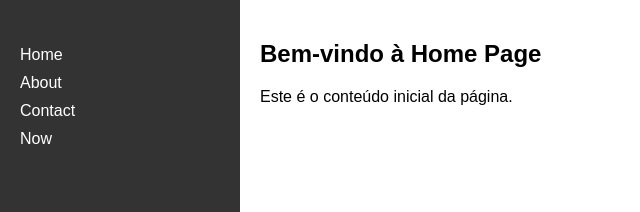
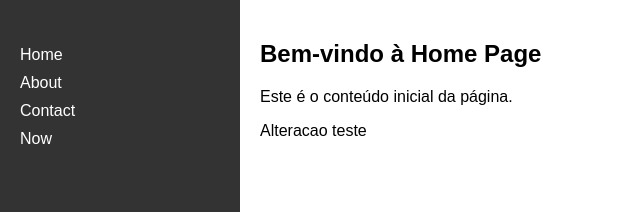
Before and after one commit to BrunoH4ds/HTML-MCD, a plain HTML site: page index.html in a window 1280 px wide. Shown: the top 212 px of the page, without its empty margins (0-640 px from the left). Drawn offline with Linux system fonts and the light colour scheme.

Commit message:
Alteracao teste

```diff
--- a/index.html
+++ b/index.html
@@ -20,6 +20,7 @@
           <!-- O conteúdo será carregado aqui -->
           <h2>Bem-vindo à Home Page</h2>
           <p>Este é o conteúdo inicial da página.</p>
+          <p>Alteracao teste</p>
       </div>
     </main>
 
```
